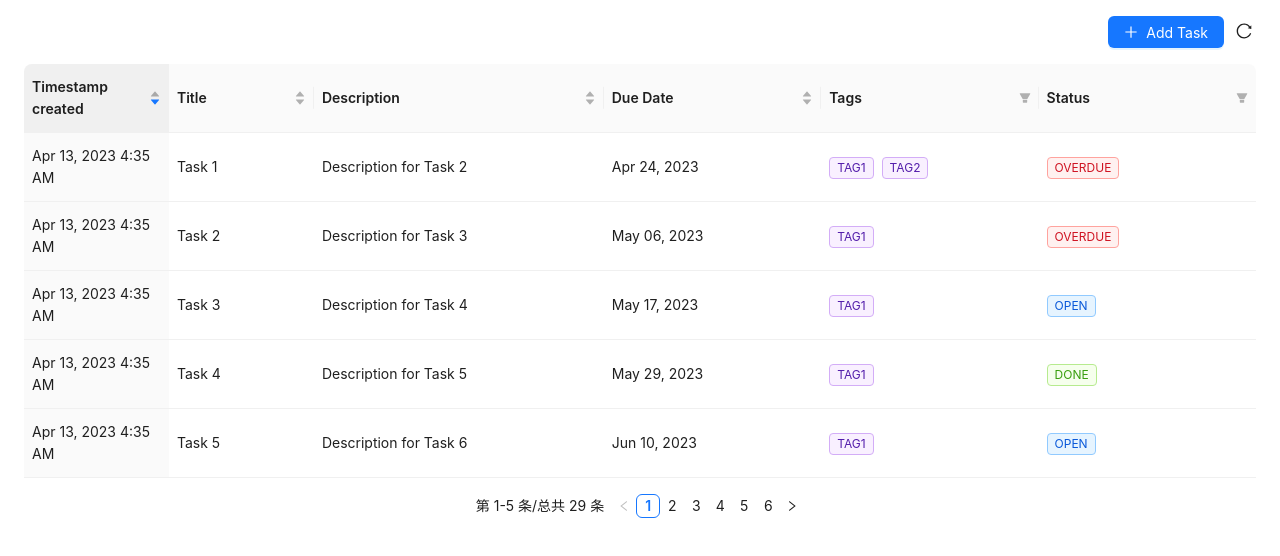
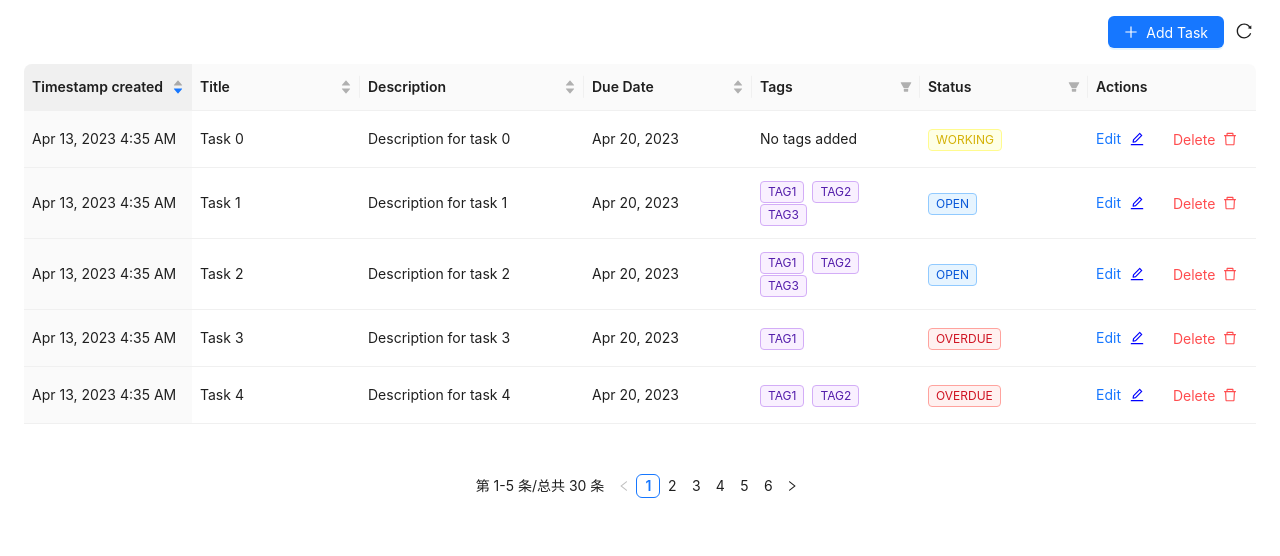
Before and after one commit to Ayman-Shakil192/todo-list-react, a React (Vite) app: page / in a window 1280 px wide. Shown: the top 556 px of the page. Built offline with nearby package versions, Linux system fonts and the light colour scheme.

Commit message:
code refactor

```diff
--- a/src/components/ToDoList.tsx
+++ b/src/components/ToDoList.tsx
@@ -1,10 +1,10 @@
-import React, { useState, useEffect } from "react";
-import moment from "moment";
-import { Tag } from "antd";
-import ProTable, { ProColumns } from "@ant-design/pro-table";
+import React, { useState } from "react";
+import ProTable, { EditableProTable, ProColumns } from "@ant-design/pro-table";
+import { dummyData } from "./dummyData";
+import { columns } from "../columns";
 import AddTask, { Task } from "./AddTask";
 
-interface ToDoItem {
+export interface ToDoItem {
   key: string | number;
   created: number;
   title: string;
@@ -15,41 +15,9 @@ interface ToDoItem {
 }
 
 const ToDoList = () => {
-  const dummyData: ToDoItem[] = [];
-  for (let i = 1; i < 30; i++) {
-    const tags = [];
-    const randomTagCount = Math.floor(Math.random() * 3);
-    for (let j = 1; j <= randomTagCount; j++) {
-      tags.push(`tag${j}`);
-    }
-    const newDummyItem: ToDoItem = {
-      key: i,
-      created: Date.now(),
-      title: `Task ${i}`,
-      description: `Description for Task ${i + 1}`,
-      dueDate: Date.now() + i * 1000000000,
-      tags: tags,
-      status: ["OPEN", "WORKING", "DONE", "OVERDUE"][
-        Math.floor(Math.random() * 4)
-      ],
-    };
-    dummyData.push(newDummyItem);
-  }
-
   const [dataSource, setDataSource] = useState<ToDoItem[]>(dummyData);
   const [loading, setLoading] = useState<boolean>(false);
   const [tasks, setTasks] = useState<Task[]>([]);
-
-  useEffect(() => {
-    const storedTasks = localStorage.getItem("tasks");
-    if (storedTasks) {
-      setTasks(JSON.parse(storedTasks));
-    }
-  }, []);
-
-  useEffect(() => {
-    localStorage.setItem("tasks", JSON.stringify(tasks));
-  }, [tasks]);
 
   const handleTaskAdded = (task: Task) => {
     const newTask: ToDoItem = {
@@ -68,118 +36,8 @@ const ToDoList = () => {
     setDataSource([...dataSource, newTask]);
   };
 
-  const columns: ProColumns<ToDoItem>[] = [
-    {
-      title: "Timestamp created",
-      dataIndex: "created",
-      valueType: "dateTime",
-      width: 100,
-      editable: false,
-      defaultSortOrder: "descend",
-      render: (_, { created }) => <span>{moment(created).format("lll")}</span>,
-      sorter: (a, b) => a.created - b.created,
-    },
-    {
-      title: "Title",
-      dataIndex: "title",
-      width: 100,
-      ellipsis: true,
-      formItemProps: {
-        rules: [{ required: true }],
-      },
-      render: (_, { title }) => <span>{title}</span>,
-      sorter: (a, b) => a.title.localeCompare(b.title),
-    },
-    {
-      title: "Description",
-      dataIndex: "description",
-      width: 200,
-      ellipsis: true,
-      formItemProps: {
-        rules: [{ required: true }],
-      },
-      render: (_, { description }) => <span>{description}</span>,
-      sorter: (a, b) => a.description.localeCompare(b.description),
-    },
-    {
-      title: "Due Date",
-      dataIndex: "dueDate",
-      valueType: "dateTime",
-      width: 150,
-      formItemProps: {
-        rules: [{ type: "object" }],
-      },
-      render: (_, { dueDate }) => (
-        <span>
-          {dueDate ? moment(dueDate).format("MMM DD, YYYY") : "No due date"}
-        </span>
-      ),
-      sorter: (a, b) => (a.dueDate ?? 0) - (b.dueDate ?? 0),
-    },
-    {
-      title: "Tags",
-      dataIndex: "tags",
-      width: 150,
-      formItemProps: {
-        rules: [{ type: "array" }],
-      },
-      render: (_, { tags }) => (
-        <span>
-          {tags && tags.length > 0
-            ? tags.map((tag) => (
-                <Tag key={tag} color="purple">
-                  {tag.toUpperCase()}
-                </Tag>
-              ))
-            : "No tags added"}
-        </span>
-      ),
-      filters: [
-        { text: "No Tags", value: "noTags" },
-        { text: "Tags Present", value: "tagsPresent" },
-      ],
-      onFilter: (value, record) => {
-        if (value === "noTags") {
-          return !record.tags || record.tags.length === 0;
-        } else if (value === "tagsPresent") {
-          return record.tags && record.tags.length > 0;
-        }
-        return false;
-      },
-    },
-    {
-      title: "Status",
-      dataIndex: "status",
-      width: 150,
-      valueEnum: {
-        open: { text: "OPEN", status: "blue" },
-        working: { text: "WORKING", status: "yellow" },
-        done: { text: "DONE", status: "green" },
-        overdue: { text: "OVERDUE", status: "red" },
-      },
-      formItemProps: {
-        rules: [{ required: true }],
-      },
-      filters: [
-        { text: "OPEN", value: "OPEN" },
-        { text: "WORKING", value: "WORKING" },
-        { text: "DONE", value: "DONE" },
-        { text: "OVERDUE", value: "OVERDUE" },
-      ],
-      onFilter: (value, { status }) => status === value,
-      render: (text, { status }) => {
-        const tagType = {
-          OPEN: "blue",
-          WORKING: "yellow",
-          DONE: "green",
-          OVERDUE: "red",
-        }[status];
-        return <Tag color={tagType}>{status}</Tag>;
-      },
-    },
-  ];
-
   return (
+    <>
       <ProTable<ToDoItem>
         columns={columns}
         dataSource={dataSource}
@@ -195,9 +53,11 @@ const ToDoList = () => {
         pagination={{
           pageSize: 5,
           position: ["bottomCenter"],
+          style: { marginTop: 50 },
         }}
         loading={loading}
       />
+    </>
   );
 };
 
```
Lines whose indentation alone changed are shown as unchanged.
